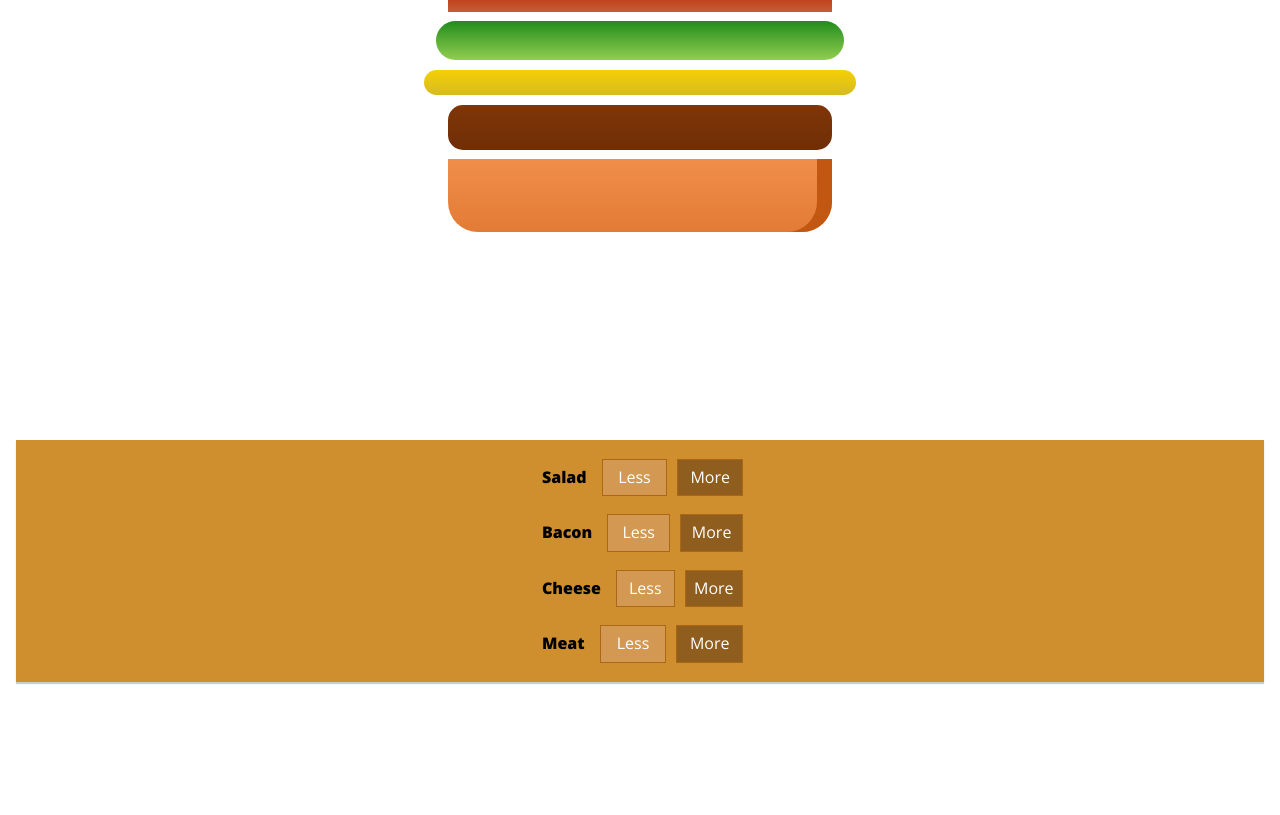
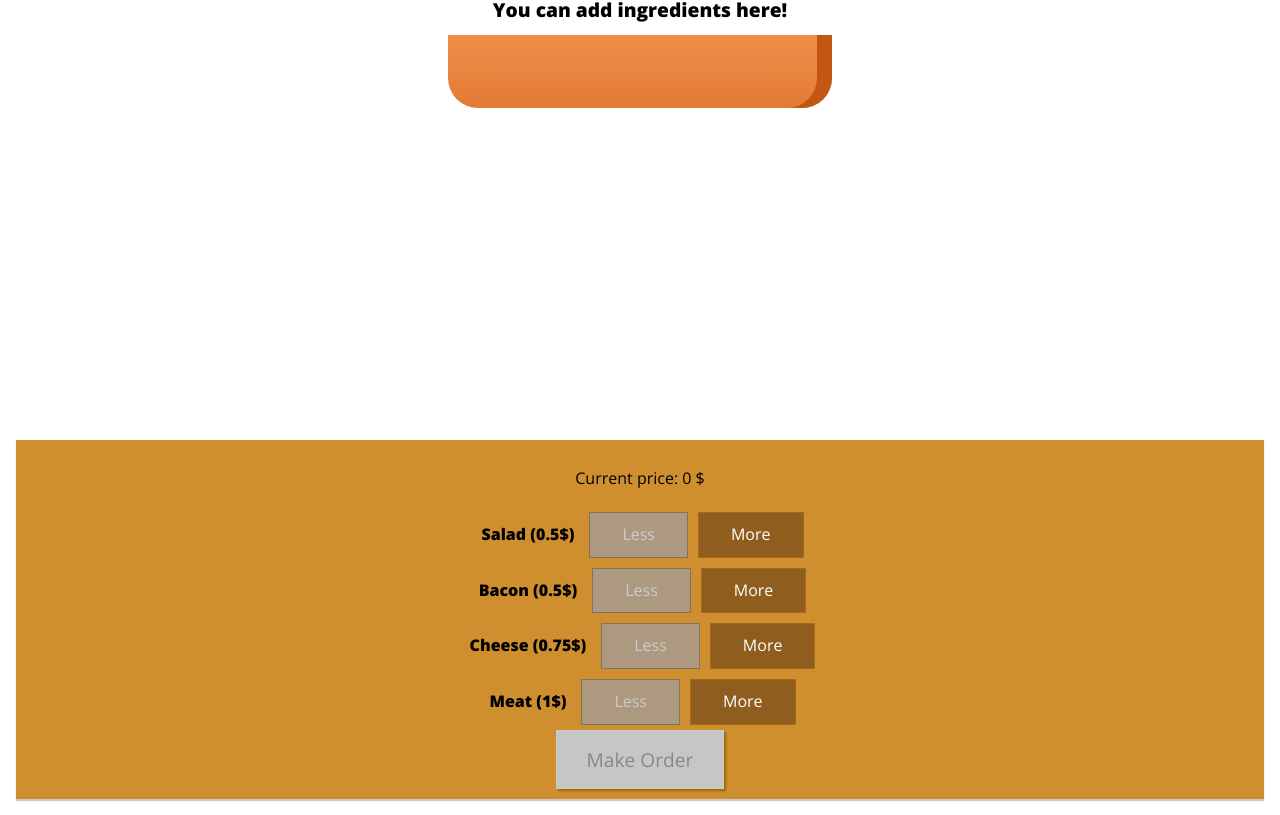
Before and after one commit to bondarukoleh/burgers_cafe_react_course, a React (Create React App) app: page / in a window 1280 px wide. Shown: the part 194-1009 px from the top of the page. Before the commit the page ends 892 px from the top, so only its background shows below. Built offline with nearby package versions, Linux system fonts and the light colour scheme.

Commit message:
added order button

```diff
--- a/src/components/Burger/BuildControls/BuildControl/BuildControl.js
+++ b/src/components/Burger/BuildControls/BuildControl/BuildControl.js
@@ -1,18 +1,19 @@
 import React from "react";
-import style from './BuildControl.module.scss'
+import style from './BuildControl.module.scss';
 
 const BuildControl = (props) => {
   return (
     <div className={style.BuildControl} id={props.label}>
-      <div className={style.Label}>{props.label}</div>
+      <div className={style.Label}>{props.label} ({props.ingredientPrice}$)</div>
       <button
         disabled={props.disabled}
         onClick={props.removeIngredient}
         className={style.Less}
-      >Less</button>
+      >Less
+      </button>
       <button onClick={props.addIngredient} className={style.More}>More</button>
     </div>
-  )
-}
+  );
+};
 
 export default BuildControl;
--- a/src/components/Burger/BuildControls/BuildControl/BuildControl.module.scss
+++ b/src/components/Burger/BuildControls/BuildControl/BuildControl.module.scss
@@ -1,15 +1,12 @@
 .BuildControl {
   display: flex;
-  justify-content: space-between;
-  align-items: center;
   margin: 5px 0;
 
   & button {
     display: block;
     font: inherit;
-    padding: 5px;
+    padding: 0 2rem;
     margin: 0 5px;
-    width: 80%;
     border: 1px solid #AA6817;
     cursor: pointer;
     outline: none;
@@ -52,5 +49,4 @@
 .Label {
   padding: 10px;
   font-weight: bold;
-  width: 80px;
 }
--- a/src/components/Burger/BuildControls/BuildControls.js
+++ b/src/components/Burger/BuildControls/BuildControls.js
@@ -1,6 +1,7 @@
 import React from "react";
 import styles from './BuildControls.module.scss'
 import BuildControl from "./BuildControl/BuildControl";
+import {ingredientPrices} from  '../../../containers/BurgerBuilder/BurgerBuilder'
 
 const BuildControls = (props) => {
   const controls = [
@@ -12,6 +13,7 @@ const BuildControls = (props) => {
 
   return (
     <div className={styles.BuildControls}>
+      <p>Current price: {props.price} $</p>
       {controls.map(({label, type}) => {
         return <BuildControl
           disabled={props.disabledControls[type]}
@@ -19,8 +21,13 @@ const BuildControls = (props) => {
           label={label}
           addIngredient={() => props.addIngredient(type)}
           removeIngredient={() => props.removeIngredient(type)}
+          ingredientPrice={ingredientPrices[label.toLowerCase()]}
         />
       })}
+      <button
+        className={styles.OrderButton}
+        disabled={props.purchasable}
+      >Make Order</button>
     </div>
   );
 };
--- a/src/components/Burger/BuildControls/BuildControls.module.scss
+++ b/src/components/Burger/BuildControls/BuildControls.module.scss
@@ -1,6 +1,7 @@
 .BuildControls {
   width: 100%;
   background-color: #CF8F2E;
+  justify-content: center;
   display: flex;
   flex-flow: column;
   align-items: center;
@@ -8,3 +9,44 @@
   margin: auto;
   padding: 10px 0;
 }
+
+.OrderButton {
+  background-color: #DAD735;
+  outline: none;
+  cursor: pointer;
+  border: 1px solid #966909;
+  color: #966909;
+  font-family: inherit;
+  font-size: 1.2em;
+  padding: 15px 30px;
+  box-shadow: 2px 2px 2px #966909;
+
+  &:hover, &:active {
+    background-color: #A0DB41;
+    border: 1px solid #966909;
+    color: #966909;
+  }
+
+  &:disabled {
+    background-color: #C7C6C6;
+    cursor: not-allowed;
+    border: 1px solid #ccc;
+    color: #888888;
+  }
+
+  &:not(:disabled) {
+    animation: enable 0.3s linear;
+  }
+}
+
+@keyframes enable {
+  0% {
+    transform: scale(1);
+  }
+  60% {
+    transform: scale(1.1);
+  }
+  100% {
+    transform: scale(1);
+  }
+}
--- a/src/containers/BurgerBuilder/BurgerBuilder.js
+++ b/src/containers/BurgerBuilder/BurgerBuilder.js
@@ -12,29 +12,38 @@ const INGREDIENT_PRICES = {
 class BurgerBuilder extends Component {
   state = {
     ingredients: {
-      bacon: 1,
-      salad: 1,
-      cheese: 1,
-      meat: 1,
+      bacon: 0,
+      salad: 0,
+      cheese: 0,
+      meat: 0,
     },
-    price: 2.75
+    price: 0,
+    purchasable: true
   };
 
   componentDidMount = () => {
     this.countBurgerPrice();
   };
 
+  getPurchasableState = (price) => !(price > 0);
+
   addIngredientHandler = (type) => {
     const oldIngredients = {...this.state.ingredients};
     oldIngredients[type]++;
-    this.setState({ingredients: oldIngredients});
+    this.setState((prevState) => {
+      const newPrice = prevState.price + INGREDIENT_PRICES[type];
+      return {price: newPrice, ingredients: oldIngredients, purchasable: this.getPurchasableState(newPrice)};
+    });
   };
 
   removeIngredientHandler = (type) => {
     const oldIngredients = {...this.state.ingredients};
     if (!(oldIngredients[type] === 0)) {
       oldIngredients[type]--;
-      this.setState({ingredients: oldIngredients});
+      this.setState((prevState) => {
+        const newPrice = prevState.price - INGREDIENT_PRICES[type];
+        return {price: newPrice, ingredients: oldIngredients, purchasable: this.getPurchasableState(newPrice)};
+      });
     }
   };
 
@@ -52,7 +61,7 @@ class BurgerBuilder extends Component {
 
   render() {
     const disabledControls = {...this.state.ingredients};
-    for (const type in disabledControls){
+    for (const type in disabledControls) {
       disabledControls[type] = !disabledControls[type];
     }
 
@@ -62,9 +71,11 @@ class BurgerBuilder extends Component {
           ingredients={this.state.ingredients}
         />
         <BuildControls
+          price={this.state.price}
           disabledControls={disabledControls}
           addIngredient={this.addIngredientHandler}
           removeIngredient={this.removeIngredientHandler}
+          purchasable={this.state.purchasable}
         />
       </React.Fragment>
     );
@@ -72,3 +83,4 @@ class BurgerBuilder extends Component {
 }
 
 export default BurgerBuilder;
+export const ingredientPrices = INGREDIENT_PRICES;
```
Also changed, not shown: info/basics.md (+1 -1 lines).
